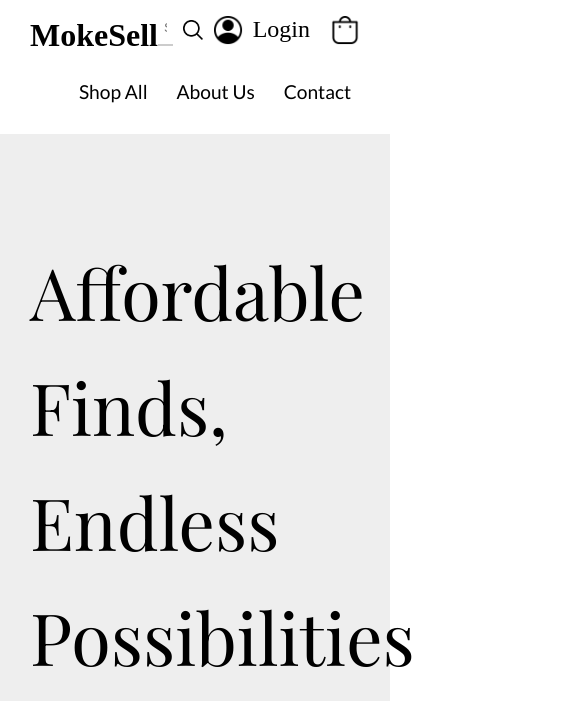
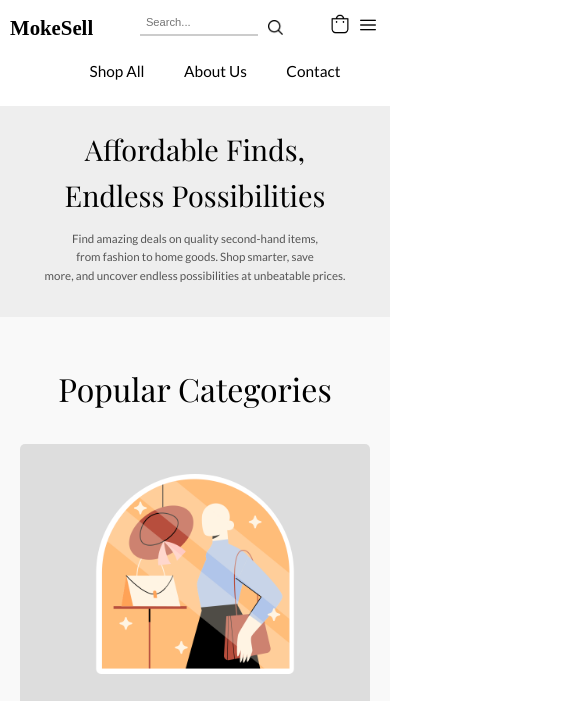
Before and after one commit to gracechua93/FED2024Assg2_P04_Team3, a plain HTML site: page index.html in a window 390 px wide. Shown: the top 701 px of the page, 585 px wide, since content can reach past the window. Drawn offline with nearby package versions, Linux system fonts and the light colour scheme; a web font is replaced by a local one.

Commit message:
added responive layout to index

```diff
--- a/css/style.css
+++ b/css/style.css
@@ -125,6 +125,10 @@ header nav ul li a {
     color: black;
     text-decoration: none;
     font-size: 1.2em;
+}
+
+header .menu-icon {
+    display: none;
 }
 
 /* Login Dropdown */
@@ -1947,3 +1951,153 @@ input:checked + .slider i {
     margin-top: 10px;
     color: #555;
 }
+
+
+@media screen and (max-width: 402px) {
+    body {
+        height: 100%; /* Ensures body takes full height */
+        overflow-y: scroll; /* Always show vertical scrollbar if needed */
+    }
+
+    header {
+        background: #fff;
+        padding: 10px;
+    }
+    header .logo {
+        font-size: 1.3em;
+    }
+
+    header .top-header .search-bar input{
+        margin: 0 0 10px 0;
+        font-size: 0.7em;
+    }
+
+    header .top-header .search-bar .search {
+        width: 15px;
+        height: 15px;
+    }
+
+    header .top-header {
+        display: flex;
+        align-items: center;
+        justify-content: space-between;
+        width: 100%;
+    }
+
+    .login, .account {
+        display: none;
+    }
+
+
+    header .top-header .menu-icon {
+        display: block;
+        width: 20px;
+        margin-left: 10px;
+    }
+
+    header .top-header .cart {
+        width: 20px;
+        height: 20px;
+        margin: 0;
+    }
+
+    header nav ul {
+        font-size: 0.8em;
+        gap: 0;
+    }
+
+    .banner{
+        padding: 20px;
+        font-size: 0.6em;
+        text-align: center;
+        display: flex;
+        justify-content: center;
+        height: auto;
+    }
+
+    .banner h1 {
+        margin: 0;
+        font-size: 3em;
+    }
+
+    .banner > div {
+        flex: unset;
+    }
+
+    .banner img {
+        display: none;
+    }
+
+    .popular-categories {
+        padding: 20px;
+        height: auto;
+    }
+
+    .popular-categories h2 {
+        font-size: 2em;
+    }
+
+    .categories {
+        flex-direction: column;
+        height: auto;
+        gap: 10px;
+    }
+
+    .category {
+        width: auto;
+        justify-content: center;
+        align-items: center;
+    }
+
+    .category img {
+        width: 200px;
+        height: auto;
+    }
+
+    .new-listings {
+        padding: 20px;
+        height: auto;
+    }
+
+    .new-listings h2 {
+        font-size: 2em;
+    }
+
+    .listings {
+        flex-direction: column;
+        gap: 10px;
+        height: auto;
+    }
+
+    .listing {
+        width: auto;
+        justify-content: center;
+        align-items: center;
+    }
+
+    .listing img {
+        width: 200px;
+        height: auto;
+    }
+
+    /* Ensure the footer sticks to the bottom */
+    footer {
+        margin-top: auto; /* Push the footer to the bottom of the page */
+        padding: 20px;
+        background: #333;
+        color: #fff;
+        text-align: center;
+    }
+
+    footer p {
+        font-size: 0.5em;
+    }
+
+    .footer-links {
+        font-size: 0.6em;
+    }
+
+
+
+
+}
--- a/index.html
+++ b/index.html
@@ -7,6 +7,7 @@
         <link rel="preconnect" href="https://fonts.googleapis.com">
         <link rel="preconnect" href="https://fonts.gstatic.com" crossorigin>
         <link href="https://fonts.googleapis.com/css2?family=Italiana&family=Lato:ital,wght@0,100;0,300;0,400;0,700;0,900;1,100;1,300;1,400;1,700;1,900&family=Merriweather:ital,wght@0,300;0,400;0,700;0,900;1,300;1,400;1,700;1,900&family=Playfair+Display&display=swap" rel="stylesheet">
+        <link rel='stylesheet' href='https://cdn-uicons.flaticon.com/2.6.0/uicons-regular-rounded/css/uicons-regular-rounded.css'>
 
         <title>MokeSell</title>
     </head>
@@ -32,6 +33,7 @@
                         </div>
                     </div>
                     <a href="/html/cart.html"><img class="cart" src="Images/shopping-bag_10408592.png" alt="shopping cart" width="30" height="30"></a>
+                    <div class="menu-icon"><i class="fi fi-rr-menu-burger"></i></div>
                 </div>
                 <ul>
                     <li class="lato-regular"><a href="html/shop-all.html" target="_blank">Shop All</a></li>
```
Also changed, not shown: Images/cross.png (added), Images/menu-burger.png (added).
